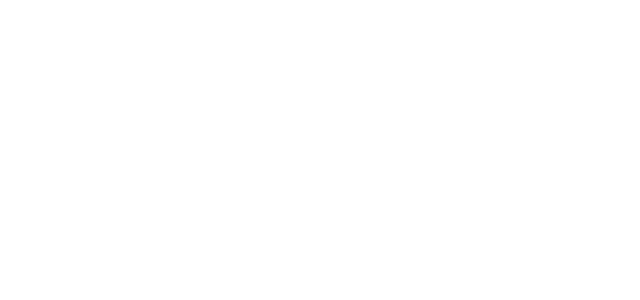
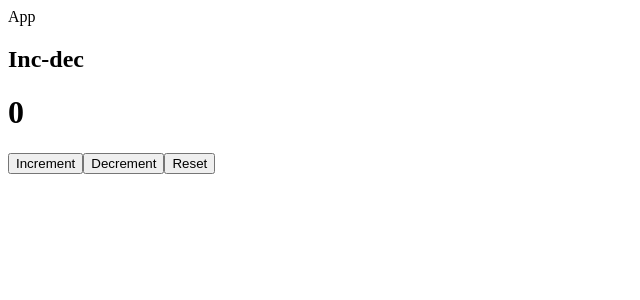
Before and after one commit to OlekUkraine/react_start, a React (Create React App) app: page / in a window 1280 px wide. Shown: the top 300 px of the page, without its empty margins (0-640 px from the left). Built offline with nearby package versions, Linux system fonts and the light colour scheme.

Commit message:
base reduce completed

```diff
--- a/package.json
+++ b/package.json
@@ -10,7 +10,11 @@
     "react-dom": "^18.2.0",
     "react-scripts": "5.0.1",
     "web-vitals": "^2.1.4",
-    "axios": "^1.3.5"
+    "axios": "^1.3.5",
+    "redux": "^4.2.1",
+    "react-redux": "^8.0.5",
+    "react-hook-form": "^7.43.9",
+    "@hookform/resolvers": "^3.1.0"
   },
   "scripts": {
     "start": "react-scripts start",
--- a/src/App.js
+++ b/src/App.js
@@ -1,10 +1,13 @@
+import IncDec from "./components/inc-dec/IncDec";
 
-function App() {
-  return (
-    <div className="App">
+const App = () => {
 
-    </div>
-  );
+    return (
+        <div className="App">
+            App
+            <IncDec/>
+        </div>
+    );
 }
 
 export default App;
--- /dev/null
+++ b/src/components/inc-dec/IncDec.js
@@ -0,0 +1,36 @@
+import React from 'react';
+import {useDispatch, useSelector} from "react-redux";
+
+import {decFn, incFn, resFn} from "../../redux/actions";
+
+
+const IncDec = () => {
+    const store = useSelector(state => state);
+    const dispatch = useDispatch();
+
+    const increment = () => {
+        dispatch(incFn());
+    };
+
+    const decrement = () => {
+        dispatch(decFn());
+    };
+
+    const resetToDefault = () => {
+        dispatch(resFn());
+    };
+
+    return (
+        <div className={'IncDec'}>
+            <h2>Inc-dec</h2>
+            <h1>{store}</h1>
+            <div>
+                <button onClick={increment}>Increment</button>
+                <button onClick={decrement}>Decrement</button>
+                <button onClick={resetToDefault}>Reset</button>
+            </div>
+        </div>
+    );
+};
+
+export default IncDec;
--- a/src/index.js
+++ b/src/index.js
@@ -1,9 +1,14 @@
 import React from 'react';
 import ReactDOM from 'react-dom/client';
+import {Provider} from "react-redux";
+import {store} from "./redux";
+
 import App from './App';
 
 
 const root = ReactDOM.createRoot(document.getElementById('root'));
 root.render(
-    <App />
+    <Provider store={store}>
+        <App/>
+    </Provider>
 );
--- /dev/null
+++ b/src/redux/actions/base.action-creator.js
@@ -0,0 +1,17 @@
+import {DEC, INC, RES} from "./base.actions";
+
+const incFn = () => {
+  return {type: INC}
+}
+const decFn = () => {
+    return {type: DEC}
+}
+const resFn = () => {
+    return {type: RES}
+}
+
+export {
+    incFn,
+    decFn,
+    resFn
+}
--- /dev/null
+++ b/src/redux/actions/base.actions.js
@@ -0,0 +1,3 @@
+export const INC = 'INC';
+export const DEC = 'DEC';
+export const RES = 'RES';
--- /dev/null
+++ b/src/redux/actions/index.js
@@ -0,0 +1,2 @@
+export * from './base.actions';
+export * from './base.action-creator';
--- /dev/null
+++ b/src/redux/index.js
@@ -0,0 +1,3 @@
+export * from './store/store';
+export * from './reducers/base.reduser';
+export * from './actions/base.actions';
--- /dev/null
+++ b/src/redux/reducers/base.reduser.js
@@ -0,0 +1,18 @@
+import {DEC, INC, RES} from "../actions";
+
+const baseReducer = (state = 0, action) => {
+    switch (action.type) {
+        case INC:
+            return ++state;
+        case DEC:
+            return --state;
+        case RES:
+            return state = 0;
+        default:
+            return state;
+    }
+};
+
+export {
+    baseReducer
+}
--- /dev/null
+++ b/src/redux/reducers/index.js
@@ -0,0 +1 @@
+export  * from './base.reduser';
--- /dev/null
+++ b/src/redux/store/store.js
@@ -0,0 +1,6 @@
+import {createStore} from "redux";
+
+import {baseReducer} from "../reducers";
+
+
+export const store = createStore(baseReducer);
```
